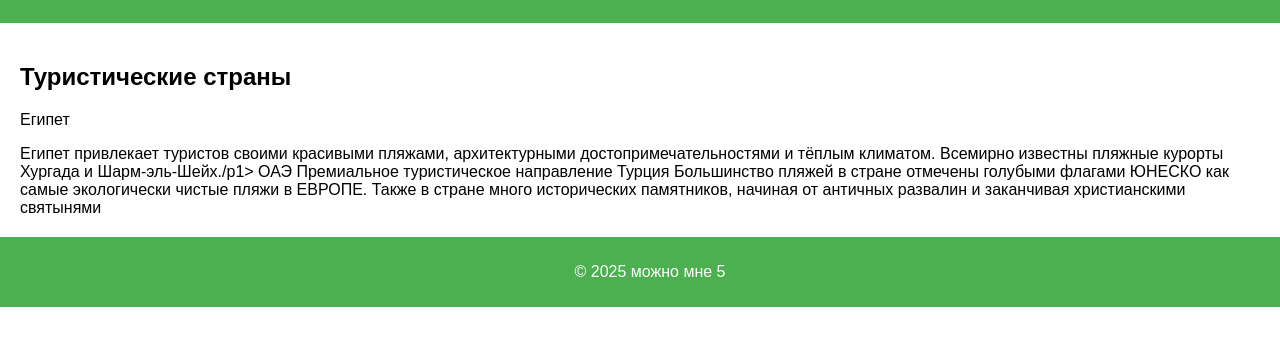
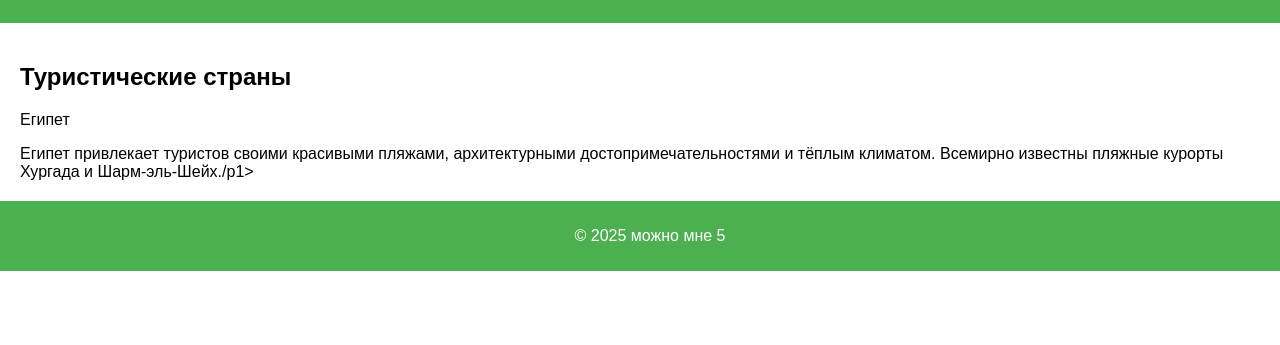
Before and after one commit to whatudoingmt/Kurben, a plain HTML site: page index.html in a window 1280 px wide. Shown: the part 115-460 px from the top of the page. Drawn offline with Linux system fonts and the light colour scheme.

Commit message:
Update index.html

```diff
--- a/index.html
+++ b/index.html
@@ -54,10 +54,6 @@
     <h2>Туристические страны</h2>
     <p>Египет</p>
             <p1>Египет привлекает туристов своими красивыми пляжами, архитектурными достопримечательностями и тёплым климатом. Всемирно известны пляжные курорты Хургада и Шарм-эль-Шейх./p1>
-    <z>ОАЭ</z>
-            <z1>Премиальное туристическое направление</z1>
-    <a>Турция</a>
-            <a1>Большинство пляжей в стране отмечены голубыми флагами ЮНЕСКО как самые экологически чистые пляжи в ЕВРОПЕ. Также в стране много исторических памятников, начиная от античных развалин и заканчивая христианскими святынями</a1>
 </main>
 
 <footer>
```
